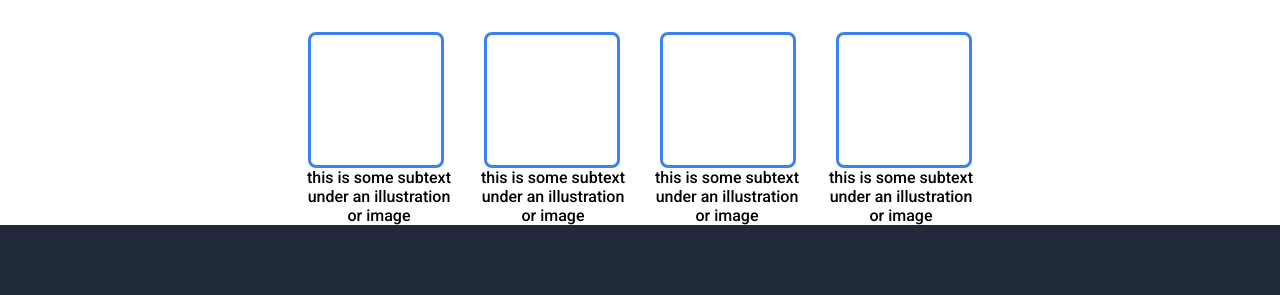
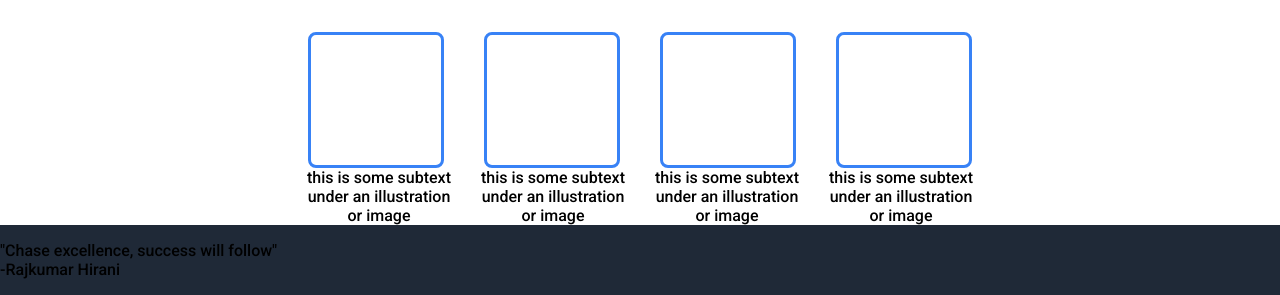
Before and after one commit to Dilrajg2004/odin-replicate_look, a plain HTML site: page index.html in a window 1280 px wide. Shown: the part 594-889 px from the top of the page. Before the commit the page ends 819 px from the top, so only its background shows below. Drawn offline with Linux system fonts and the light colour scheme; files that its build step writes are made by us from their sources; files whose address does not match are found by name.

Commit message:
Add area3 div, write quote

```diff
--- a/index.html
+++ b/index.html
@@ -38,5 +38,8 @@
             <div class="rantext4">this is some subtext<br>under an illustration<br>or image</div>
         </div>
     </div>
+    <div class="area3">
+        <p class="quote">"Chase excellence, success will follow"<br><span class="author">-Rajkumar Hirani</span></p>
+    </div>
 </body>
 </html>
```
